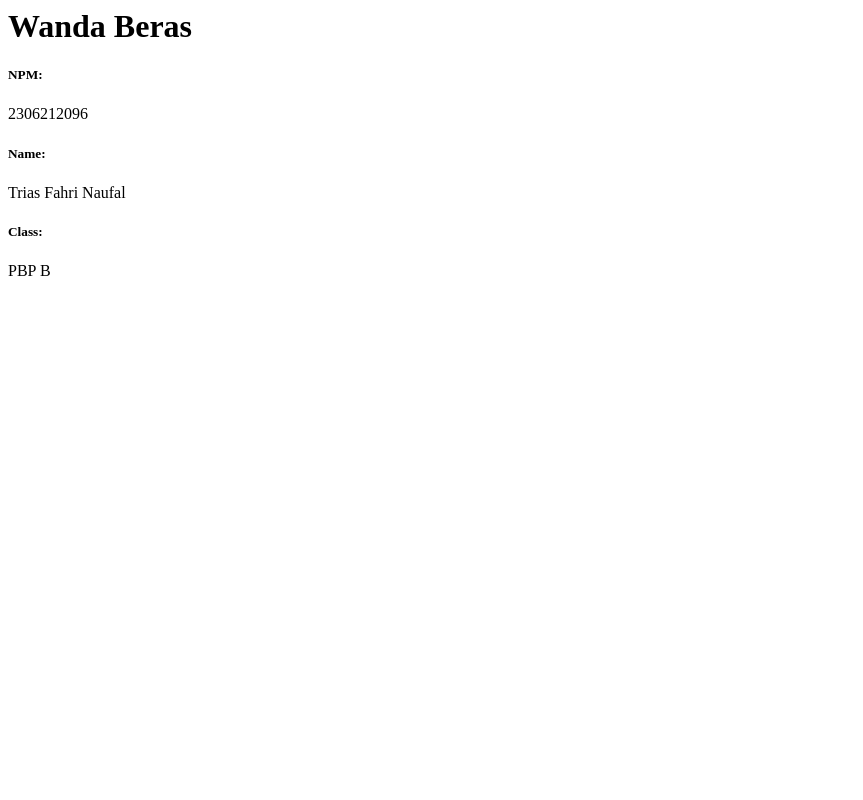
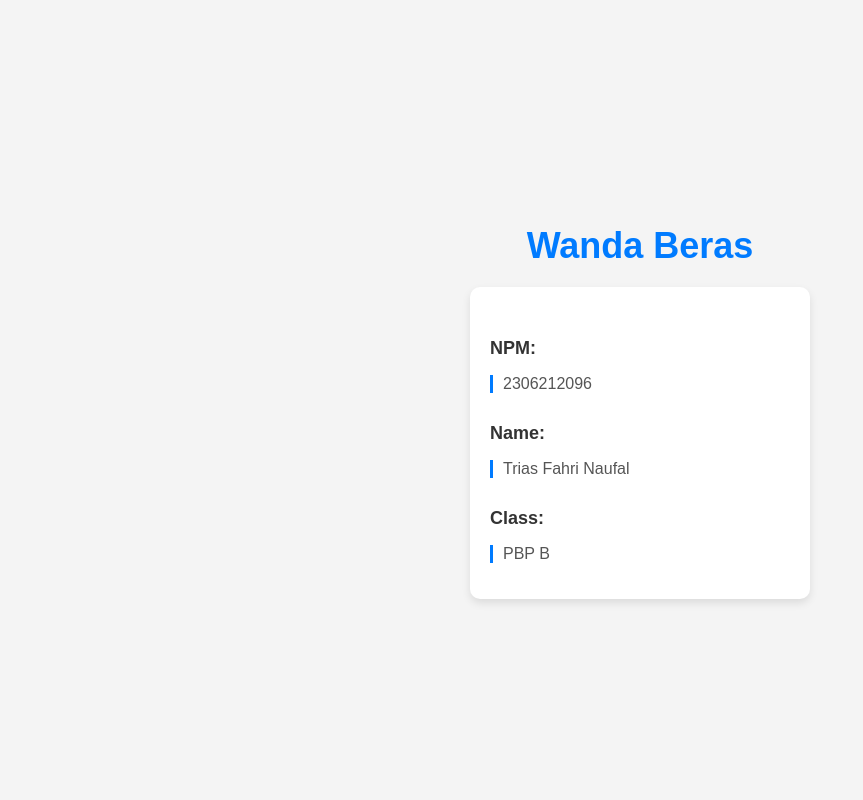
Before and after one commit to fahriui23/e-commerce-pbp, a Django app: page / in a window 1280 px wide. Shown: the whole page, without its empty margins (0-863 px from the left). Run offline with Django 5.2, Linux system fonts and the light colour scheme.

Commit message:
styling css

```diff
--- a/main/templates/main.html
+++ b/main/templates/main.html
@@ -1,8 +1,67 @@
-<h1>Wanda Beras</h1>
+<!DOCTYPE html>
+<head>
+    <title>Wanda Beras</title>
+    <style>
+        body {
+            font-family: 'Arial', sans-serif;
+            background-color: #f4f4f4;
+            display: flex;
+            flex-direction: column;
+            align-items: center;
+            justify-content: center;
+            height: 100vh;
+            margin: 0;
+        }
 
-<h5>NPM: </h5>
-<p>{{ npm }}<p>
-<h5>Name: </h5>
-<p>{{ name }}<p>
-<h5>Class: </h5>
-<p>{{ class }}<p>
+        h1 {
+            color: #007BFF;
+            font-size: 36px;
+            margin-bottom: 20px;
+        }
+
+        .info-container {
+            background-color: #fff;
+            padding: 20px;
+            border-radius: 10px;
+            box-shadow: 0 4px 8px rgba(0, 0, 0, 0.1);
+            text-align: left;
+            width: 300px;
+        }
+
+        .info-item {
+            margin-bottom: 15px;
+        }
+
+        h5 {
+            font-size: 18px;
+            color: #333;
+            margin-bottom: 5px;
+        }
+
+        p {
+            font-size: 16px;
+            color: #555;
+            padding-left: 10px;
+            border-left: 3px solid #007BFF;
+        }
+
+    </style>
+
+</head>
+<body>
+    <h1>Wanda Beras</h1>
+    <div class="info-container">
+        <div class="info-item">
+            <h5>NPM: </h5>
+            <p>{{ npm }}</p>
+        </div>
+        <div class="info-item">
+            <h5>Name: </h5>
+            <p>{{ name }}</p>
+        </div>
+        <div class="info-item">
+            <h5>Class: </h5>
+            <p>{{ class }}</p>
+        </div>
+    </div>
+</body>
```
Also changed, not shown: README.md.
